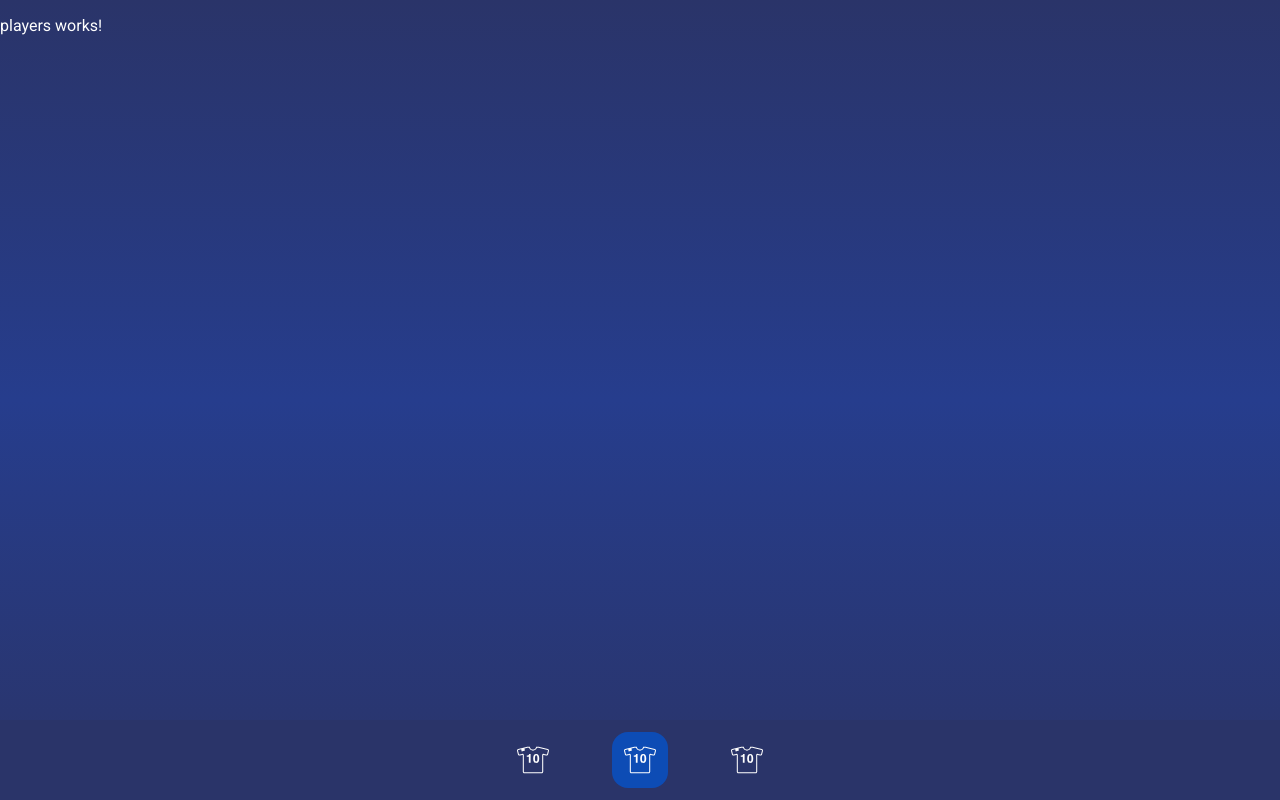
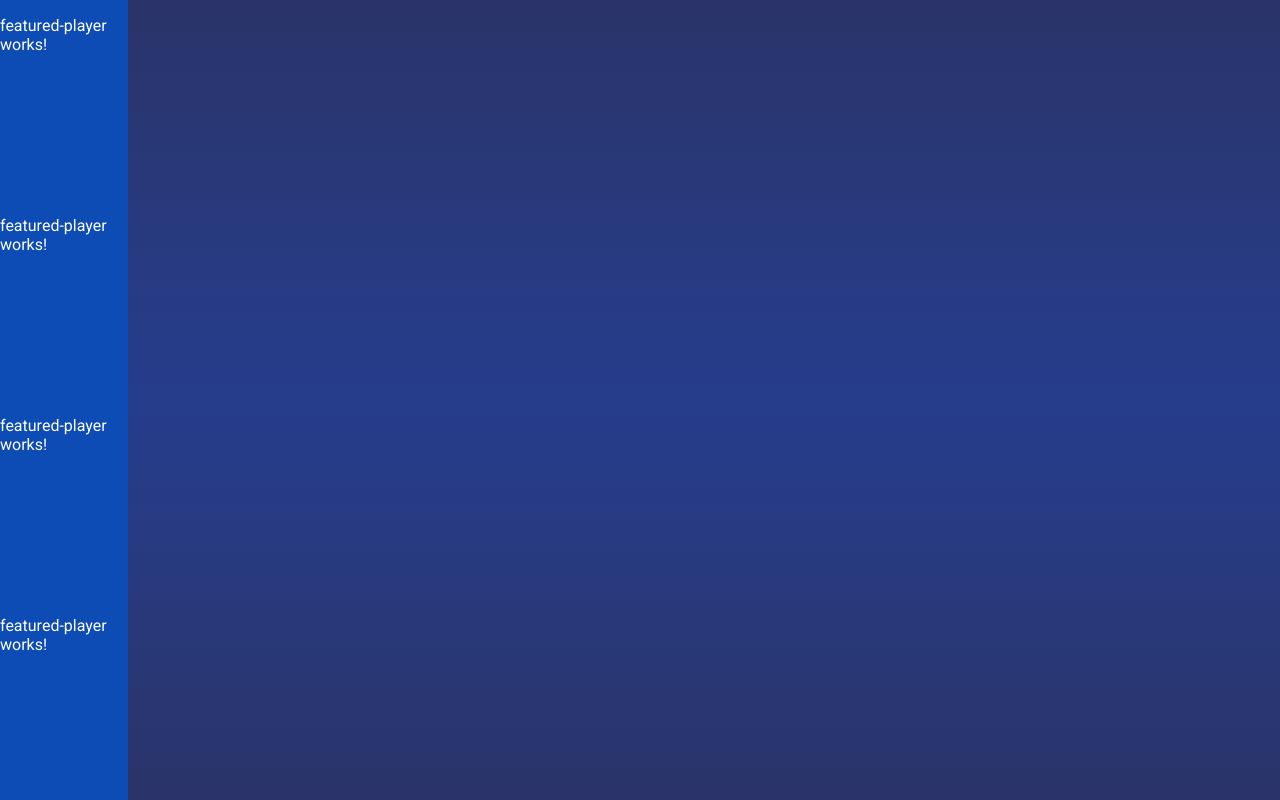
Before and after one commit to federico1818/osirisfc, an Angular app: page /players in a window 1280 px wide. Shown: the top 800 px of the page. Built offline with nearby package versions, Linux system fonts and the light colour scheme; no server answers; what @angular/fire would draw is missing.

Commit message:
create files featured player

```diff
--- /dev/null
+++ b/src/app/players/components/featured-player/featured-player.component.html
@@ -0,0 +1 @@
+<p>featured-player works!</p>
--- /dev/null
+++ b/src/app/players/components/featured-player/featured-player.component.scss
@@ -0,0 +1,6 @@
+:host {
+    background-color: var(--tertiary-color);
+    height: 200px;
+    width: 128px;
+    display: grid;
+}
--- a/src/app/players/pages/players/players.component.html
+++ b/src/app/players/pages/players/players.component.html
@@ -1 +1,5 @@
-<p>players works!</p>
+<app-featured-player></app-featured-player>
+<app-featured-player></app-featured-player>
+<app-featured-player></app-featured-player>
+<app-featured-player></app-featured-player>
+<app-featured-player></app-featured-player>
--- a/src/app/players/players.module.ts
+++ b/src/app/players/players.module.ts
@@ -2,11 +2,13 @@ import { NgModule } from '@angular/core'
 import { CommonModule } from '@angular/common'
 
 import { PlayersRoutingModule } from './players-routing.module';
-import { PlayersComponent } from './pages/players/players.component'
+import { PlayersComponent } from './pages/players/players.component';
+import { FeaturedPlayerComponent } from './components/featured-player/featured-player.component'
 
 @NgModule({
     declarations: [
-        PlayersComponent
+        PlayersComponent,
+        FeaturedPlayerComponent
     ],
     imports: [
         CommonModule,
```
Also changed, not shown: src/app/players/components/featured-player/featured-player.component.ts (added, +11 -0 lines).
